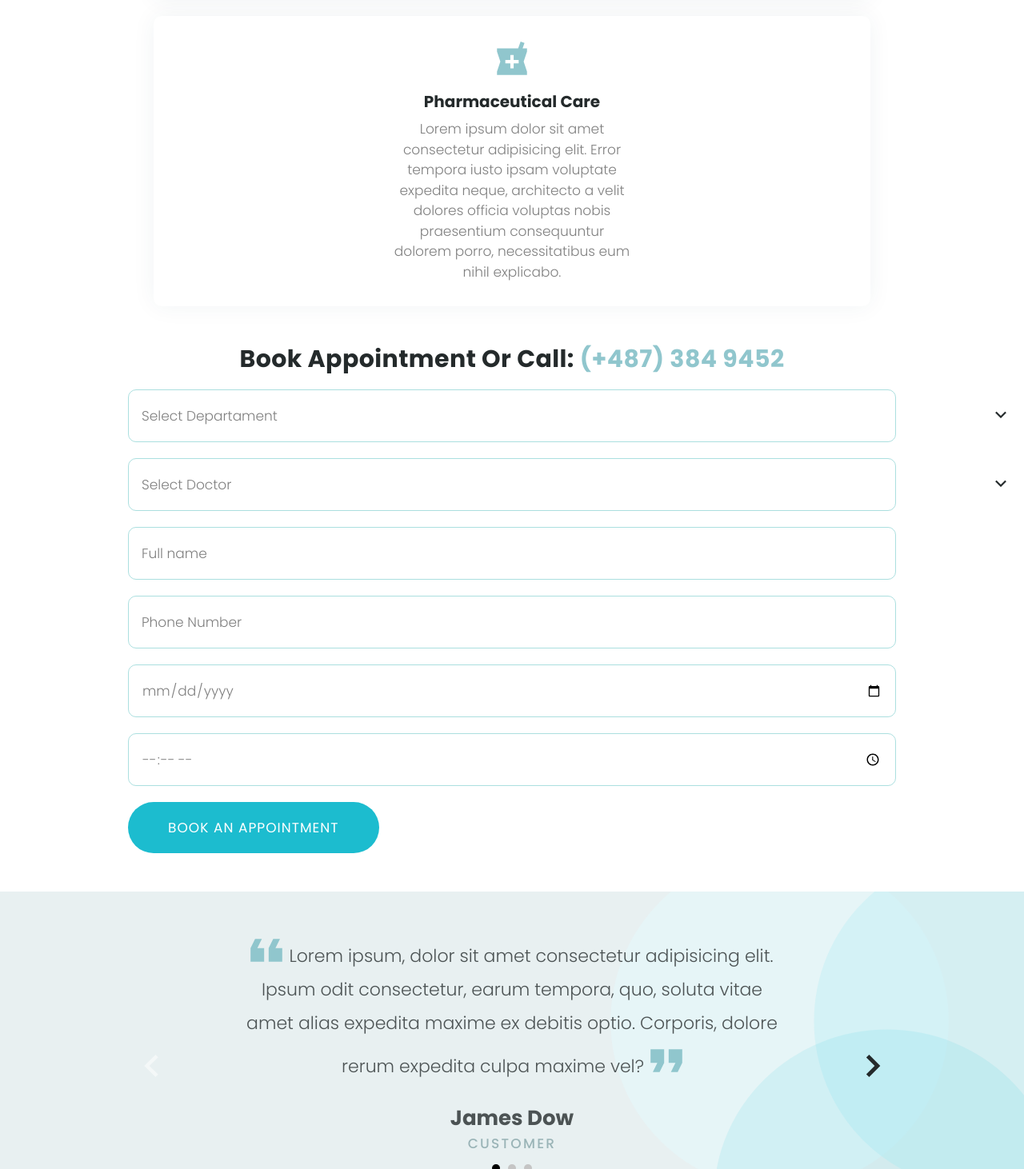
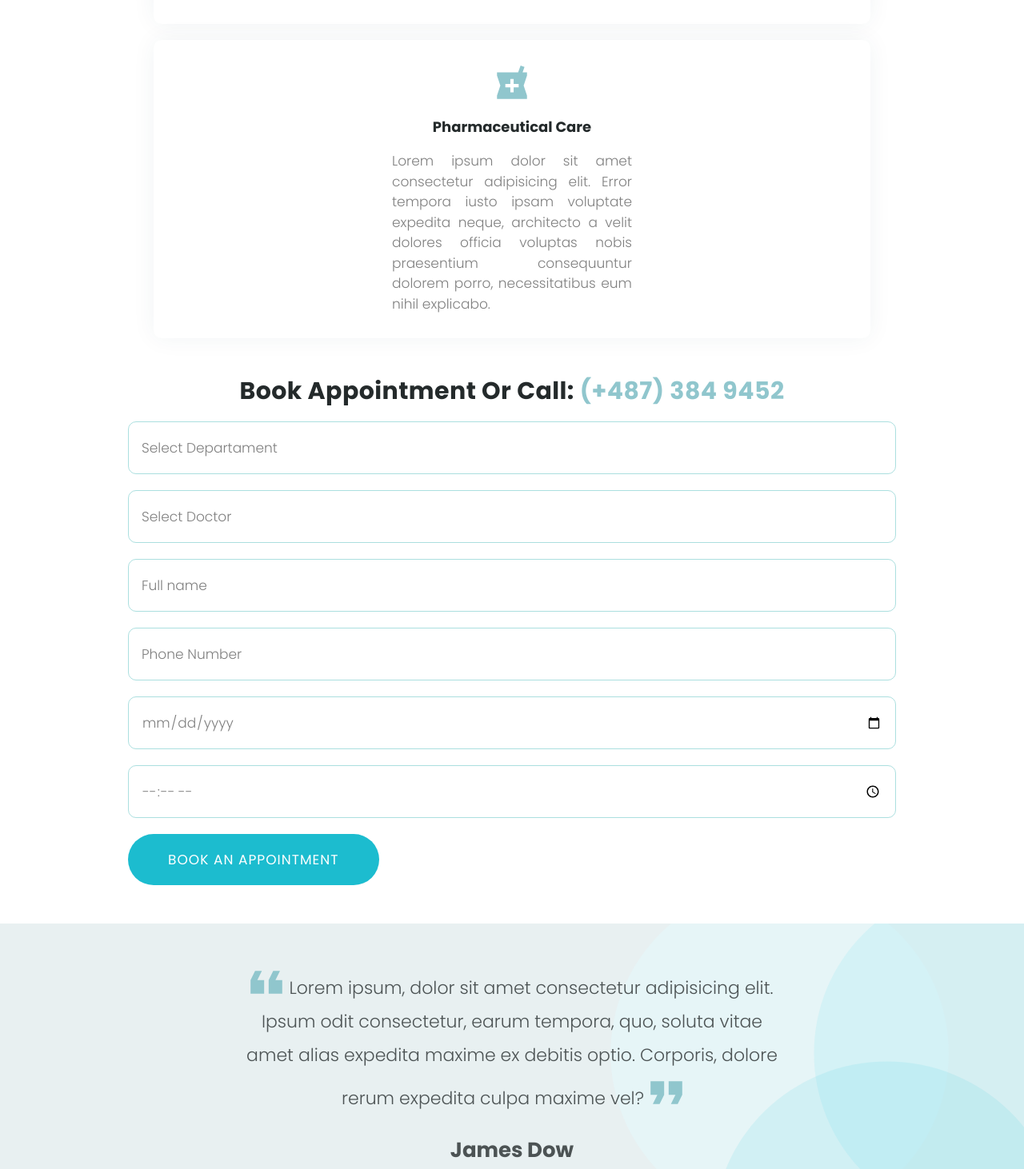
Before and after one commit to fomes/custom-landing-page, a Next.js app: page / in a window 1280 px wide. Shown: the part 2668-4130 px from the top of the page at 80% size. Built offline with nearby package versions, Linux system fonts and the light colour scheme.

Commit message:
Update broken styles

```diff
--- a/src/app/globals.css
+++ b/src/app/globals.css
@@ -22,7 +22,7 @@ body {
 }
 
 .h2 {
-  @apply text-[30px] xl:text-[34px] font-semibold capitalize tracking-[0.44px];
+  @apply text-[30px] xl:text-[44px] font-semibold capitalize tracking-[0.44px];
 }
 
 .h3 {
@@ -70,7 +70,7 @@ body {
   @apply py-12 xl:py-[150px];
 }
 
-.swipper-horizontal > .swiper-pagination-bullets .swiper-pagination-bullet,
+.swiper-horizontal > .swiper-pagination-bullets .swiper-pagination-bullet,
 .swiper-pagination-horizontal.swiper-pagination-bullets
   .swiper-pagination-bullet {
   @apply bg-accent-default;
--- a/src/app/layout.tsx
+++ b/src/app/layout.tsx
@@ -9,7 +9,7 @@ const inter = Poppins({
 });
 
 export const metadata: Metadata = {
-  title: "Landing Page",
+  title: "Medical Landing Page",
   description: "Generated by create next app",
 };
 
--- a/src/components/Footer/index.tsx
+++ b/src/components/Footer/index.tsx
@@ -20,7 +20,7 @@ export function Footer({ children }: FooterProps) {
               <Image src={logo} alt="" className="mb-[30px]" />
             </a>
 
-            <p className="mb-[20px] text-justify">
+            <p className="mb-[20px] text-justify xl:px-3">
               Lorem ipsum dolor sit amet consectetur adipisicing elit.
               Recusandae culpa sequi minus.
             </p>
--- a/src/components/GridItem/index.tsx
+++ b/src/components/GridItem/index.tsx
@@ -15,9 +15,9 @@ export function GridItem({ icon = "", title, text }: GridItemProps) {
         <Image src={icon} alt="Icon" />
       </div>
 
-      <h3 className="h3 mb-[10px]">{title}</h3>
+      <h5 className="text-lg font-semibold mb-4">{title}</h5>
 
-      <p className="font-light leading-normal max-w-[300px]">{text}</p>
+      <p className="font-light leading-normal max-w-[300px] text-justify">{text}</p>
     </div>
   );
 }
--- a/src/components/SectionAppointment/index.tsx
+++ b/src/components/SectionAppointment/index.tsx
@@ -1,13 +1,9 @@
 "use client";
 
 import { phoneDDI } from "@/utils/masks";
-import { ReactNode, useState } from "react";
+import { useState } from "react";
 
-interface SectionAppointmentProps {
-  children?: ReactNode;
-}
-
-export function SectionAppointment({ children }: SectionAppointmentProps) {
+export function SectionAppointment() {
   const [phone, setPhone] = useState("");
 
   return (
@@ -20,11 +16,7 @@ export function SectionAppointment({ children }: SectionAppointmentProps) {
 
         <form action="#" className="appointment__form flex flex-col gap-y-5">
           <div className="flex flex-col xl:flex-row gap-5">
-            <div className="select realtive flex items-center">
-              <div className="absolute right-4">
-                <i className="ri-arrow-down-s-line text-[26px] text-primary"></i>
-              </div>
-
+            <div className="select flex items-center">
               <select className="appearance-none outline-none w-full bg-transparent px-4">
                 <option value="1">Select Departament</option>
                 <option value="2">Departament 1</option>
@@ -34,10 +26,6 @@ export function SectionAppointment({ children }: SectionAppointmentProps) {
             </div>
 
             <div className="select realtive flex items-center">
-              <div className="absolute right-4">
-                <i className="ri-arrow-down-s-line text-[26px] text-primary"></i>
-              </div>
-
               <select className="appearance-none outline-none w-full bg-transparent px-4">
                 <option value="1">Select Doctor</option>
                 <option value="2">Dr Jon Doe</option>
--- a/src/components/SectionDepartaments/index.tsx
+++ b/src/components/SectionDepartaments/index.tsx
@@ -10,7 +10,7 @@ export function SectionDepartaments({ children }: SectionDepartamentsProps) {
       <div className="departaments__bg bg-departaments bg-cover xl:bg-auto bg-center bg-no-repeat max-w-[1466px] mx-4 xl:mx-auto rounded-[20px] px-6 xl:px-0 py-12 xl:pt-[80px] xl:pb-[90px] relative min-h-[588px] flex items-center">
         <div className="departaments__container container max-auto">
           <div className="flex flex-col xl:flex-row gap-x-5">
-            <div className="xl:w-[310px] flex flex-col gap-y-[30px] xl:gap-y-[40px] font-medium uppercase text-center xl:text-left text-base text-[#9ab4b7] xl:pt-3 xl:text-[17px] mb-[50px] xl:mb-0">
+            <div className="xl:w-[310px] flex flex-col gap-y-[30px] xl:gap-y-[40px] font-medium uppercase text-center xl:text-left text-base text-[#9ab4b7] xl:pt-3 xl:text-[17px] mb-[50px] xl:mb-0 xl:px-8">
               <div className="cursor-pointer hover:text-accent-default transition-all duration-300">
                 Laboratory Analysis
               </div>
--- a/src/components/SectionHero/index.tsx
+++ b/src/components/SectionHero/index.tsx
@@ -8,7 +8,7 @@ interface SectionHeroProps {
 
 export function SectionHero({ children }: SectionHeroProps) {
   return (
-    <section className="hero bg-grey py-12 xl:pt12 xl:pb-0 overflow-hidden">
+    <section className="hero bg-grey py-12 xl:pt12 xl:pb-0 overflow-hidden xl:px-8">
       <div className="container mx-auto h-full">
         <div className="flex flex-col xl:flex-row items-center justify-between h-full">
           <div className="hero__text xl:w-[48%] text-center xl:text-left">
--- a/src/components/SectionServices/index.tsx
+++ b/src/components/SectionServices/index.tsx
@@ -5,11 +5,7 @@ import icon2 from "@/assets/icons/services/icon-2.svg";
 import icon3 from "@/assets/icons/services/icon-3.svg";
 import icon4 from "@/assets/icons/services/icon-4.svg";
 
-interface SectionServicesProps {
-  children?: ReactNode;
-}
-
-export function SectionServices({ children }: SectionServicesProps) {
+export function SectionServices() {
   return (
     <section className="services mt-12">
       <div className="bg-services bg-cover bg-no-repeat max-w-[1466px] mx-4 xl:mx-auto rounded-[20px] xl:pt-[70px] px-6 xl:px-0 relative h-[368px] flex items-center xl:items-start -z-10">
--- a/src/components/SectionTeam/index.tsx
+++ b/src/components/SectionTeam/index.tsx
@@ -2,7 +2,6 @@
 
 import { useKeenSlider } from "keen-slider/react";
 import React, { ReactNode, useState } from "react";
-import { SliderArrow } from "../SliderArrow";
 import { SlideDots } from "../SlideDots";
 import { DoubleSlideItem } from "../DoubleSlideItem";
 
@@ -36,11 +35,6 @@ export function SectionTeam({ children }: SectionTeamProps) {
               <DoubleSlideItem />
               <DoubleSlideItem />
             </div>
-            <SliderArrow
-              currentSlide={currentSlide}
-              instanceRef={instanceRef}
-              loaded={loaded}
-            />
           </div>
           <SlideDots
             currentSlide={currentSlide}
--- a/src/components/SectionTestimonials/index.tsx
+++ b/src/components/SectionTestimonials/index.tsx
@@ -6,7 +6,6 @@ import testImg from "@/assets/img/testimonials/img.png";
 import "keen-slider/keen-slider.min.css";
 import { useKeenSlider } from "keen-slider/react";
 import { SlideItem } from "../SlideItem";
-import { SliderArrow } from "../SliderArrow";
 import { SlideDots } from "../SlideDots";
 
 interface SectionTestimonialsProps {
@@ -56,11 +55,6 @@ export function SectionTestimonials({ children }: SectionTestimonialsProps) {
                     text="Lorem ipsum, dolor sit amet consectetur adipisicing elit. Ipsum odit consectetur, earum tempora, quo, soluta vitae amet alias expedita maxime ex debitis optio. Corporis, dolore rerum expedita culpa maxime vel?"
                   />
                 </div>
-                <SliderArrow
-                  currentSlide={currentSlide}
-                  instanceRef={instanceRef}
-                  loaded={loaded}
-                />
               </div>
               <SlideDots
                 currentSlide={currentSlide}
--- a/src/components/SliderArrow/index.tsx
+++ b/src/components/SlideArrow/index.tsx
@@ -1,18 +1,18 @@
 import { ReactNode } from "react";
 import { Arrow } from "../Arrow";
 
-interface SliderArrowProps {
+interface SlideArrowProps {
   children?: ReactNode;
   loaded: boolean;
   instanceRef: any;
   currentSlide: number;
 }
 
-export function SliderArrow({
+export function SlideArrow({
   loaded,
   instanceRef,
   currentSlide,
-}: SliderArrowProps) {
+}: SlideArrowProps) {
   return (
     <>
       {loaded && instanceRef.current && (
```
